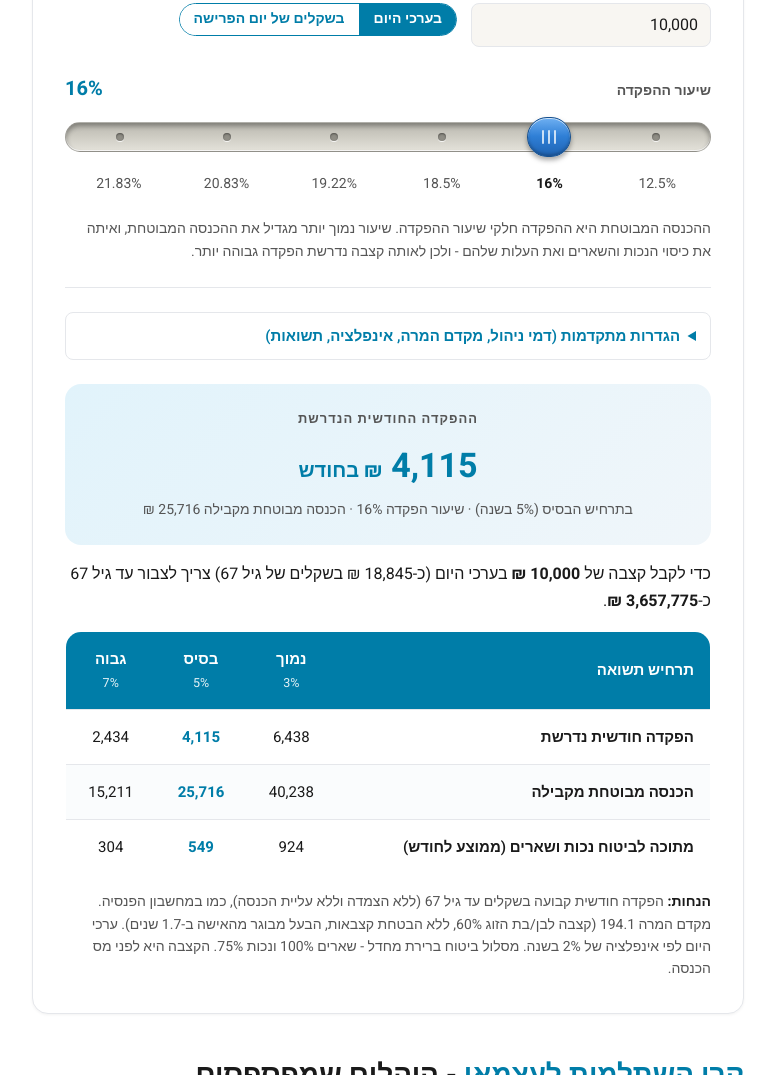
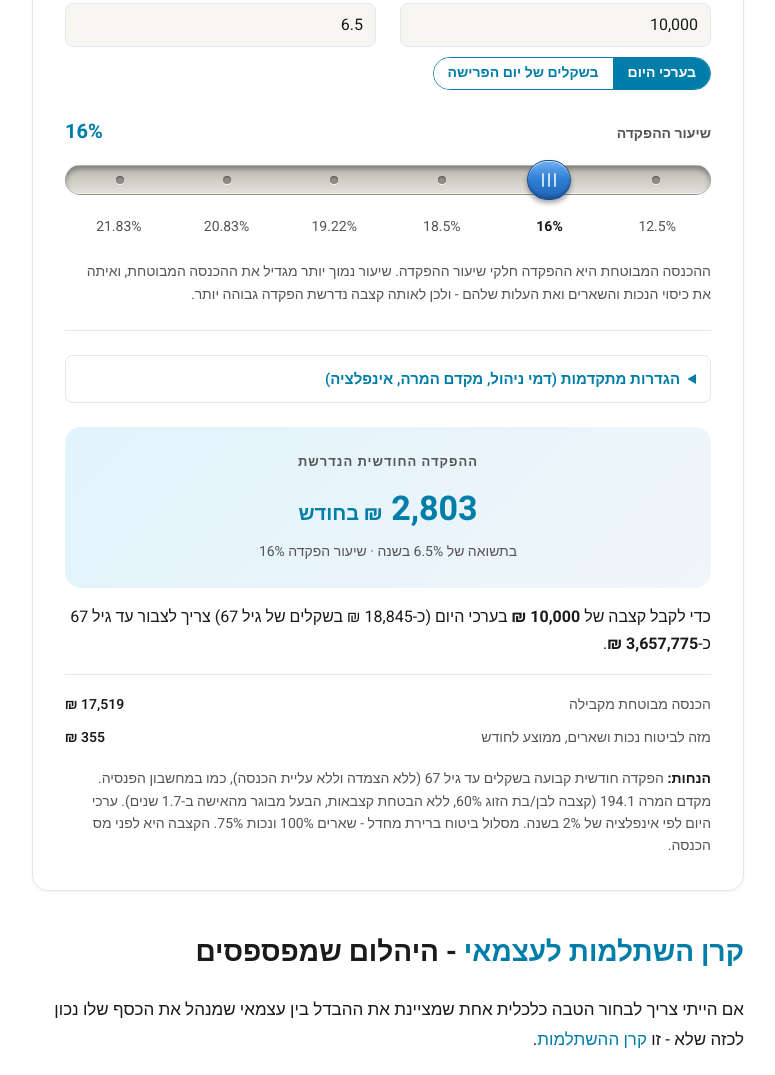
Before and after one commit to ahituvbiz/SITE, a plain HTML site: page audiences/self-employed/index.html in a window 1280 px wide. Shown: the part 3401-4476 px from the top of the page, without its empty margins (252-1027 px from the left). Drawn offline with nearby package versions, Linux system fonts and the light colour scheme.

Commit message:
מדריך לעצמאים: מחשבון הפוך עם תרחיש תשואה אחד (6.5% כברירת מחדל, ניתן לשינוי)

```diff
--- a/audiences/self-employed/index.html
+++ b/audiences/self-employed/index.html
@@ -1067,7 +1067,7 @@ textarea:focus-visible,
     .rv-seg button:focus-visible{outline:3px solid #f2b705;outline-offset:-3px}
     .rv-seg-sm button{font-size:14px;padding:7px 14px}
     .rv-target-row{display:flex;flex-wrap:wrap;gap:10px 14px;align-items:center}
-    .rv-target-row input{flex:1 1 170px;max-width:240px}
+    .rv-target-row input{flex:1 1 100%;max-width:none}
     .rv-rate-head{display:flex;justify-content:space-between;align-items:baseline;gap:12px}
     .rv-rate-val{font-size:20px;font-weight:700;color:var(--primary)}
     .rv-rail{position:relative;height:30px;margin:10px 0 4px;border-radius:15px;cursor:pointer;touch-action:none;background:linear-gradient(to bottom,#b9b7ae,#e4e2da);border:1px solid rgba(0,0,0,.22);box-shadow:inset 0 3px 5px rgba(0,0,0,.32),inset 0 -1px 0 rgba(255,255,255,.85)}
@@ -1082,30 +1082,20 @@ textarea:focus-visible,
     .rv-adv{margin:0 0 var(--s-md);border:1px solid var(--border);border-radius:var(--radius-btn);padding:10px 14px;background:#fff}
     .rv-adv summary{cursor:pointer;font-size:15px;font-weight:600;color:var(--primary)}
     .rv-adv .calc-controls{margin:14px 0 0;padding:0;border:0}
-    .rv-adv .rv-row3{display:grid;grid-template-columns:repeat(3,minmax(0,1fr));gap:12px}
     .rv-err{display:none;background:var(--negative-soft);color:var(--negative);border-radius:var(--radius-btn);padding:10px 14px;font-size:15px;margin:0 0 var(--s-sm)}
     .rv-card .calc-result .real-value{color:var(--text-2);font-size:14px;line-height:1.6}
     .rv-card .calc-result .net-value{font-size:34px}
     .rv-card .calc-result .net-value small{font-size:20px}
     .rv-card .rv-goal{font-size:16px;line-height:1.7;margin:var(--s-sm) 0 0}
-    .rv-card .deposit-table{margin:var(--s-sm) 0}
-    .rv-card .deposit-table th,.rv-card .deposit-table td{text-align:center}
-    .rv-card .deposit-table th:first-child,.rv-card .deposit-table td:first-child{text-align:right}
-    .rv-card .deposit-table thead th small{display:block;font-weight:400;opacity:.9}
-    .rv-card .deposit-table tbody th{font-weight:600;color:var(--text-1);background:transparent}
-    .rv-card .deposit-table tbody tr:nth-child(even) th{background:rgba(0,125,168,0.02)}
-    .rv-card .deposit-table tbody tr:hover th{background:var(--primary-soft)}
-    .rv-warn{display:none;background:var(--warning-soft);border-right:4px solid var(--warning);border-radius:var(--radius-btn);padding:10px 14px;font-size:15px;line-height:1.6;margin:var(--s-sm) 0 0}
+    .rv-card .calc-breakdown{grid-template-columns:1fr;gap:4px;margin-top:var(--s-sm);padding-top:var(--s-sm)}
+    .rv-card .calc-breakdown .row{gap:12px}
     .rv-card .rv-note{font-size:14px;color:var(--text-2);line-height:1.6;margin:var(--s-sm) 0 0}
     @media (max-width:700px){
       .rv-card.calc-card{padding:20px 16px}
-      .rv-adv .rv-row3{grid-template-columns:1fr 1fr 1fr;gap:8px}
       .rv-target-row .rv-seg{flex:1 1 100%}
       .rv-target-row .rv-seg button{flex:1 1 0;padding:8px 6px;font-size:13px}
-      .rv-target-row input{max-width:none}
       .rv-ticks button{font-size:13px;letter-spacing:-.2px}
       .rv-card .calc-result .net-value{font-size:30px}
-      .rv-card .deposit-table th,.rv-card .deposit-table td{padding:8px 6px}
     }
     @media (max-width:480px){.rv-ticks .rv-pc{display:none}}
     </style>
@@ -1131,7 +1121,7 @@ textarea:focus-visible,
           <label for="rvBal">צבירה קיימת בקרן הפנסיה (₪)</label>
           <input type="text" inputmode="numeric" autocomplete="off" id="rvBal" value="100,000">
         </div>
-        <div class="calc-control calc-full-width">
+        <div class="calc-control">
           <label for="rvTarget">הקצבה החודשית שאתם רוצים (₪, לפני מס)</label>
           <div class="rv-target-row">
             <input type="text" inputmode="numeric" autocomplete="off" id="rvTarget" value="10,000">
@@ -1139,6 +1129,10 @@ textarea:focus-visible,
               <button type="button" role="radio" aria-checked="true" data-v="real">בערכי היום</button><button type="button" role="radio" aria-checked="false" data-v="nom">בשקלים של יום הפרישה</button>
             </div>
           </div>
+        </div>
+        <div class="calc-control">
+          <label for="rvYield">תשואה שנתית (%)</label>
+          <input type="number" id="rvYield" value="6.5" step="0.5">
         </div>
         <div class="calc-control calc-full-width">
           <div class="rv-rate-head"><span class="rv-lbl" id="rvRateLbl">שיעור ההפקדה</span><span class="rv-rate-val" id="rvRateVal">16%</span></div>
@@ -1150,20 +1144,12 @@ textarea:focus-visible,
         </div>
       </div>
       <details class="rv-adv">
-        <summary>הגדרות מתקדמות (דמי ניהול, מקדם המרה, אינפלציה, תשואות)</summary>
+        <summary>הגדרות מתקדמות (דמי ניהול, מקדם המרה, אינפלציה)</summary>
         <div class="calc-controls">
           <div class="calc-control"><label for="rvFeeDep">דמי ניהול מהפקדה (%)</label><input type="number" id="rvFeeDep" value="1" step="0.1" min="0"></div>
           <div class="calc-control"><label for="rvFeeBal">דמי ניהול מצבירה (%)</label><input type="number" id="rvFeeBal" value="0.2" step="0.01" min="0"></div>
           <div class="calc-control"><label for="rvFactor">מקדם המרה (מחושב) <a href="/tools/mekadem-hamara/" style="font-weight:600">לחישוב מקדם מדויק</a></label><input type="number" id="rvFactor" value="200" step="0.1" min="100"></div>
           <div class="calc-control"><label for="rvInfl">אינפלציה חזויה (%)</label><input type="number" id="rvInfl" value="2" step="0.1"></div>
-          <div class="calc-control calc-full-width">
-            <span class="rv-lbl">תרחישי תשואה שנתית (%)</span>
-            <div class="rv-row3">
-              <div class="calc-control"><label for="rvR1">נמוך</label><input type="number" id="rvR1" value="3" step="0.5"></div>
-              <div class="calc-control"><label for="rvR2">בסיס</label><input type="number" id="rvR2" value="5" step="0.5"></div>
-              <div class="calc-control"><label for="rvR3">גבוה</label><input type="number" id="rvR3" value="7" step="0.5"></div>
-            </div>
-          </div>
         </div>
       </details>
       <div class="rv-err" id="rvErr" role="alert"></div>
@@ -1174,8 +1160,10 @@ textarea:focus-visible,
           <div class="real-value" id="rvHeroSub"></div>
         </div>
         <p class="rv-goal" id="rvGoal"></p>
-        <table class="deposit-table" id="rvTbl"></table>
-        <div class="rv-warn" id="rvWarn"></div>
+        <div class="calc-breakdown" id="rvBrk">
+          <div class="row"><span class="label">הכנסה מבוטחת מקבילה</span><span class="val" id="rvIns"></span></div>
+          <div class="row"><span class="label">מזה לביטוח נכות ושארים, ממוצע לחודש</span><span class="val" id="rvCost"></span></div>
+        </div>
         <p class="rv-note" id="rvNote"></p>
       </div>
     </div>
@@ -1231,28 +1219,18 @@ textarea:focus-visible,
       var sm=Math.round(ageExact*12),months=Math.round(retAge*12)-sm;
       var P={bal:nv('rvBal'),rate:rate,feedep:nv('rvFeeDep')/100,feebal:nv('rvFeeBal')/100};
       var C=coeffs(gender,bdate.getFullYear(),sm,months);
-      var rs=[nv('rvR1')/100,nv('rvR2')/100,nv('rvR3')/100],lbl=['נמוך','בסיס','גבוה'];
-      var res=rs.map(function(r){return solve(need,P,C,Math.pow(1+r,1/12)-1);});
-      if(res.some(function(x){return !x;})){err('לא ניתן לחשב עם הנתונים האלה. בדקו את התשואות ודמי הניהול בהגדרות המתקדמות');return;}
+      var y=nv('rvYield')/100,b=solve(need,P,C,Math.pow(1+y,1/12)-1);
+      if(!b){err('לא ניתן לחשב עם הנתונים האלה. בדקו את התשואה ואת דמי הניהול');return;}
       err('');
-      var b=res[1],dep=function(x){return x.S*rate;};
-      $('rvHero').innerHTML=b.zero?'0 <small>₪</small>':fmt(dep(b))+' <small>₪ בחודש</small>';
+      $('rvHero').innerHTML=b.zero?'0 <small>₪</small>':fmt(b.S*rate)+' <small>₪ בחודש</small>';
       $('rvHeroSub').textContent=b.zero
-        ?'בתרחיש הבסיס ('+pct(rs[1]*100)+' בשנה) הצבירה הקיימת לבדה צפויה להגיע ליעד'
-        :'בתרחיש הבסיס ('+pct(rs[1]*100)+' בשנה) · שיעור הפקדה '+pct(STEPS[rIdx])+' · הכנסה מבוטחת מקבילה '+fmt(b.S)+' ₪';
+        ?'בתשואה של '+pct(y*100)+' בשנה הצבירה הקיימת לבדה צפויה להגיע ליעד, בתנאי שהיא נשארת בקרן ולא נמשכת'
+        :'בתשואה של '+pct(y*100)+' בשנה · שיעור הפקדה '+pct(STEPS[rIdx]);
+      $('rvBrk').style.display=b.zero?'none':'grid';
+      $('rvIns').textContent=fmt(b.S)+' ₪';
+      $('rvCost').textContent=fmt(b.ins)+' ₪';
       var other=mode==='real'?'כ-'+fmt(tNom)+' ₪ בשקלים של גיל '+retAge:'כ-'+fmt(tReal)+' ₪ בערכי היום';
       $('rvGoal').innerHTML='כדי לקבל קצבה של <strong>'+fmt(target)+' ₪</strong> '+(mode==='real'?'בערכי היום':'בשקלים של יום הפרישה')+' ('+other+') צריך לצבור עד גיל '+retAge+' כ-<strong>'+fmt(need)+' ₪</strong>.';
-      var h='<thead><tr><th scope="col">תרחיש תשואה</th>';
-      rs.forEach(function(r,i){h+='<th scope="col">'+lbl[i]+'<small>'+pct(r*100)+'</small></th>';});
-      h+='</tr></thead><tbody>';
-      function row(t,fn){var s='<tr><th scope="row">'+t+'</th>';res.forEach(function(x,i){s+='<td'+(i===1?' class="highlight"':'')+'>'+fn(x)+'</td>';});return s+'</tr>';}
-      h+=row('הפקדה חודשית נדרשת',function(x){return fmt(dep(x));});
-      h+=row('הכנסה מבוטחת מקבילה',function(x){return fmt(x.S);});
-      h+=row('מתוכה לביטוח נכות ושארים (ממוצע לחודש)',function(x){return fmt(x.ins);});
-      $('rvTbl').innerHTML=h+'</tbody>';
-      var w=[];
-      if(b.zero)w.push('הצבירה הקיימת מספיקה ליעד בתרחיש הבסיס, בתנאי שהיא נשארת בקרן ולא נמשכת. בתרחיש נמוך יותר ייתכן שעדיין נדרשת הפקדה (ראו בטבלה).');
-      $('rvWarn').innerHTML=w.join('<br>');$('rvWarn').style.display=w.length?'block':'none';
       $('rvNote').innerHTML='<strong>הנחות:</strong> הפקדה חודשית קבועה בשקלים עד גיל '+retAge+' (ללא הצמדה וללא עליית הכנסה), כמו במחשבון הפנסיה. מקדם המרה '+factor.toFixed(1)+' (קצבה לבן/בת הזוג 60%, ללא הבטחת קצבאות, הבעל מבוגר מהאישה ב-1.7 שנים). ערכי היום לפי אינפלציה של '+pct(infl*100)+' בשנה. מסלול ביטוח ברירת מחדל - שארים 100% ונכות 75%. הקצבה היא לפני מס הכנסה.';
     }
     var tmr=null;function later(){clearTimeout(tmr);tmr=setTimeout(run,120);}
@@ -1276,7 +1254,7 @@ textarea:focus-visible,
     rail.addEventListener('pointermove',function(e){if(drag){var v=slot(e.clientX);if(v!==rIdx)pickRate(v,false);}});
     rail.addEventListener('pointerup',function(){drag=false;});rail.addEventListener('pointercancel',function(){drag=false;});
     ['rvBal','rvTarget'].forEach(function(id){$(id).addEventListener('input',function(){grp(this);later();});});
-    ['rvFeeDep','rvFeeBal','rvFactor','rvInfl','rvR1','rvR2','rvR3'].forEach(function(id){$(id).addEventListener('input',later);});
+    ['rvFeeDep','rvFeeBal','rvFactor','rvInfl','rvYield'].forEach(function(id){$(id).addEventListener('input',later);});
     $('rvBd').addEventListener('input',function(){showAge();updFactor();later();});
     $('rvRet').addEventListener('change',function(){updFactor();later();});
     (function(){var d=new Date();d.setFullYear(d.getFullYear()-35);$('rvBd').value=d.getFullYear()+'-'+String(d.getMonth()+1).padStart(2,'0')+'-'+String(d.getDate()).padStart(2,'0');})();
```
Also changed, not shown: search-index.json.
